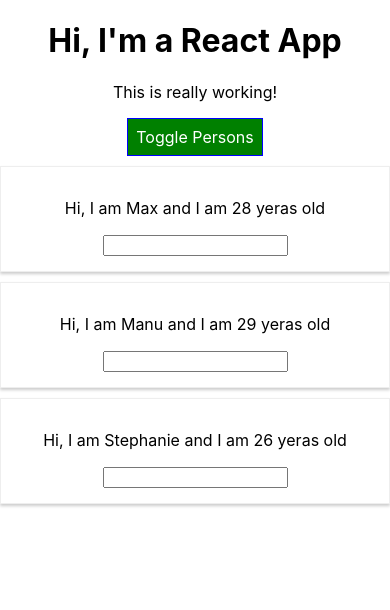
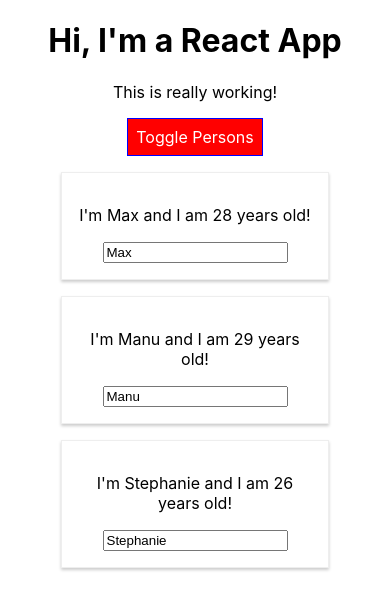
Before and after one commit to iabur/playing-with-react, a React (Create React App) app: page / in a window 390 px wide. Both pictures are taken after a click on the button "Toggle Persons". Shown: the top 610 px of the page. Built offline with nearby package versions, Linux system fonts and the light colour scheme.

Commit message:
using radium for media query

```diff
--- a/src/App.js
+++ b/src/App.js
@@ -1,6 +1,6 @@
 import React, { Component } from 'react';
-import Radium from 'radium';
 import './App.css';
+import Radium, { StyleRoot } from 'radium';
 import Person from './Person/Person';
 
 class App extends Component {
@@ -54,8 +54,8 @@
       padding: '8px',
       cursor: 'pointer',
       ':hover': {
-        backgroundColor: 'lightGreen',
-        color: 'white',
+        backgroundColor: 'lightgreen',
+        color: 'black',
       },
     };
 
@@ -67,30 +67,34 @@
           {this.state.persons.map((person, index) => {
             return (
               <Person
-                changed={(event) => this.nameChangedHandler(event, person.id)}
                 click={() => this.deletePersonHandler(index)}
                 name={person.name}
                 age={person.age}
                 key={person.id}
+                changed={(event) => this.nameChangedHandler(event, person.id)}
               />
             );
           })}
         </div>
       );
 
+      style.backgroundColor = 'red';
       style[':hover'] = {
-        backgroundColor: 'lightRed',
+        backgroundColor: 'salmon',
         color: 'black',
       };
     }
+
     const classes = [];
     if (this.state.persons.length <= 2) {
-      classes.push('red');
+      classes.push('red'); // classes = ['red']
     }
     if (this.state.persons.length <= 1) {
-      classes.push('bold');
+      classes.push('bold'); // classes = ['red', 'bold']
     }
+
     return (
+      <StyleRoot>
         <div className='App'>
           <h1>Hi, I'm a React App</h1>
           <p className={classes.join(' ')}>This is really working!</p>
@@ -99,6 +103,7 @@
           </button>
           {persons}
         </div>
+      </StyleRoot>
     );
     // return React.createElement('div', {className: 'App'}, React.createElement('h1', null, 'Does this work now?'));
   }
--- a/src/Person/Person.css
+++ b/src/Person/Person.css
@@ -1,8 +1,14 @@
 .Person {
-  widows: 50%;
-  margin: 10px auto;
+  width: 60%;
+  margin: 16px auto;
+  border: 1px solid #eee;
   box-shadow: 0 2px 3px #ccc;
-  border: 1px solid #eee;
-  padding: 15px;
+  padding: 16px;
   text-align: center;
 }
+
+/* @media (min-width: 500px) {
+  .Person {
+      width: 450px;
+  }
+} */
--- a/src/Person/Person.js
+++ b/src/Person/Person.js
@@ -1,14 +1,23 @@
 import React from 'react';
+import Radium from 'radium';
+
 import './Person.css';
+
 const person = (props) => {
+  const style = {
+    '@media (min-width: 500px)': {
+      width: '450px',
+    },
+  };
   return (
-    <div className='Person'>
+    <div className='Person' style={style}>
       <p onClick={props.click}>
-        Hi, I am {props.name} and I am {props.age} yeras old
+        I'm {props.name} and I am {props.age} years old!
       </p>
       <p>{props.children}</p>
-      <input type='text' onChange={props.changed} />
+      <input type='text' onChange={props.changed} value={props.name} />
     </div>
   );
 };
-export default person;
+
+export default Radium(person);
```
Lines whose indentation alone changed are shown as unchanged.
